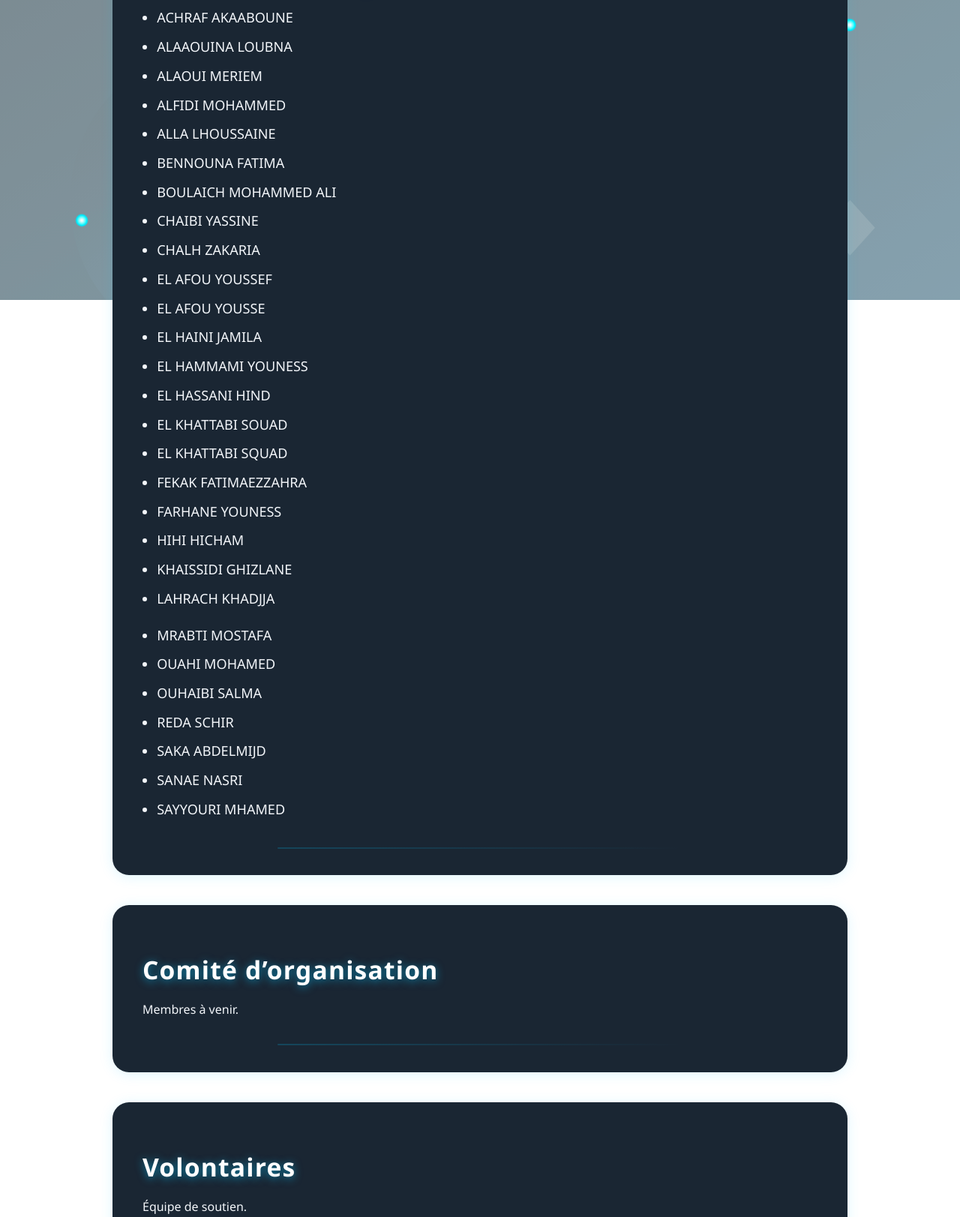
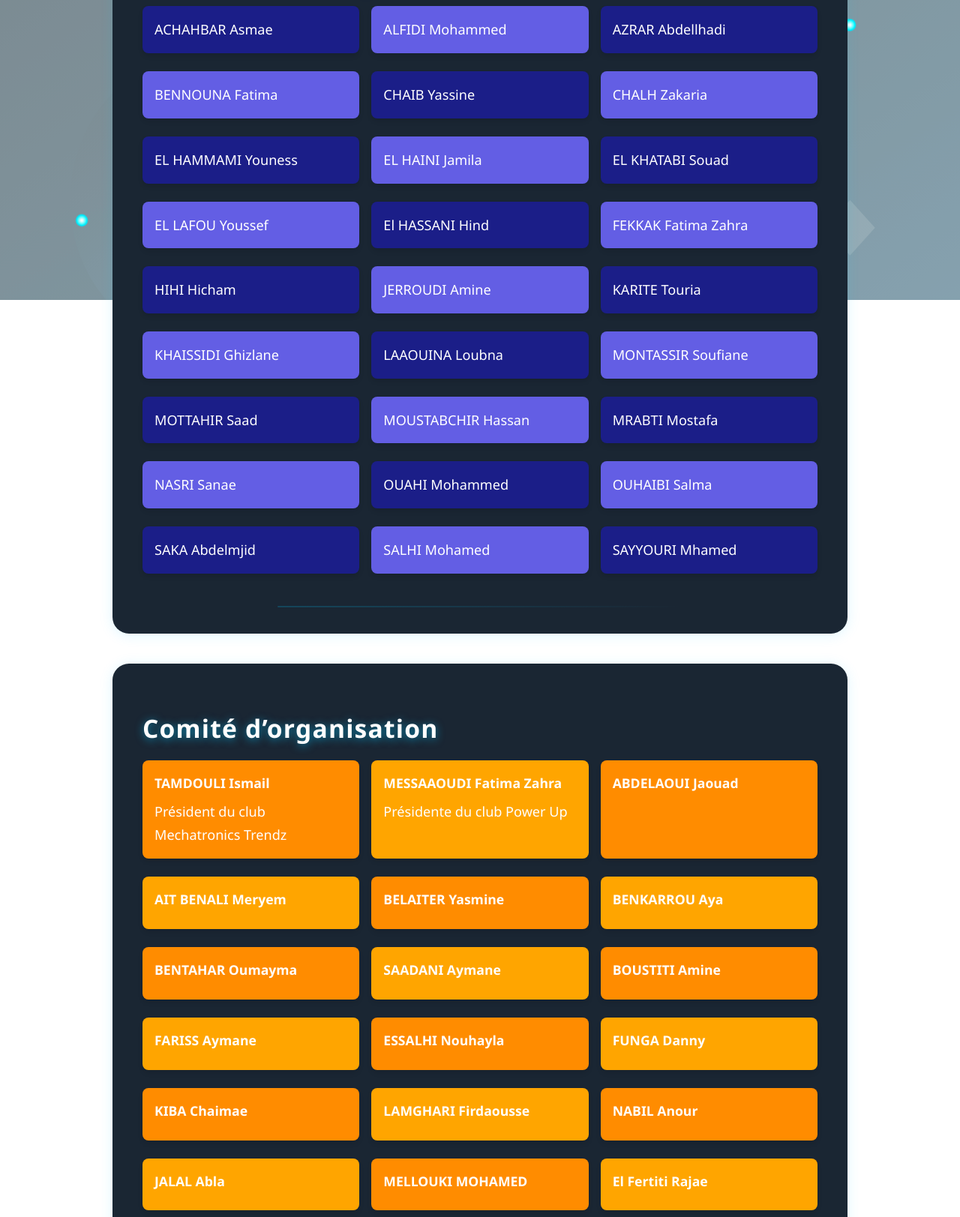
Before and after one commit to lhoussaine-nouary/Innov-Tech-2025-, a website: page src/communities.html in a window 1280 px wide. Shown: the part 400-2023 px from the top of the page at 75% size. Drawn offline with Linux system fonts and the light colour scheme.

Commit message:
Update communities.html

```diff
--- a/src/communities.html
+++ b/src/communities.html
@@ -5,6 +5,76 @@
   <meta name="viewport" content="width=device-width, initial-scale=1.0">
   <title>Communautés — INNOV'TECH 2025</title>
   <link rel="stylesheet" href="css/styles.css">
+  <link rel="stylesheet" href="https://cdnjs.cloudflare.com/ajax/libs/font-awesome/4.7.0/css/font-awesome.min.css">
+  <style>
+      .organization-community-list {
+        list-style: none;
+        padding: 0;
+        margin: 0;
+        display: grid;
+        grid-template-columns: repeat(auto-fit, minmax(250px, 1fr));
+        gap: 1rem;
+      }
+
+      .organization-community-list li {
+        background: #2c5364;
+        color: #fff;
+        padding: 1rem;
+        border-radius: 8px;
+        box-shadow: 0 4px 6px rgba(0, 0, 0, 0.1);
+        transition: transform 0.2s, box-shadow 0.2s;
+      }
+
+      .organization-community-list li:hover {
+        transform: translateY(-5px);
+        box-shadow: 0 6px 10px rgba(0, 0, 0, 0.15);
+      }
+
+      .organization-community-list li strong {
+        display: block;
+        font-size: 1.1rem;
+        margin-bottom: 0.5rem;
+      }
+
+      .organization-community-list li:nth-child(odd) {
+        background: #ff8c00; /* Orange foncé */
+      }
+
+      .organization-community-list li:nth-child(even) {
+        background: #ffa500; /* Orange clair */
+      }
+
+      .scientific-community-list {
+        list-style: none;
+        padding: 0;
+        margin: 0;
+        display: grid;
+        grid-template-columns: repeat(auto-fit, minmax(250px, 1fr));
+        gap: 1rem;
+      }
+
+      .scientific-community-list li {
+        background: #2c5364;
+        color: #fff;
+        padding: 1rem;
+        border-radius: 8px;
+        box-shadow: 0 4px 6px rgba(0, 0, 0, 0.1);
+        transition: transform 0.2s, box-shadow 0.2s;
+      }
+
+      .scientific-community-list li:hover {
+        transform: translateY(-5px);
+        box-shadow: 0 6px 10px rgba(0, 0, 0, 0.15);
+      }
+
+      .scientific-community-list li:nth-child(odd) {
+        background: #1b1e88; /* Orange foncé */
+      }
+
+      .scientific-community-list li:nth-child(even) {
+        background: #635ee4; /* Orange clair */
+      }
+    </style>
 </head>
 <body class="bg-navy text-white">
   <div class="background-art">
@@ -64,7 +134,6 @@
         <li><a href="program.html">Programme</a></li>
         <li><a href="speakers.html">Intervenants</a></li>
         <li><a href="communities.html" class="active">Communautés</a></li>
-        <li><a href="registration.html">Inscription</a></li>
         <li><a href="sponsors.html">Sponsors</a></li>
         <li><a href="news.html">Actualités</a></li>
       </ul>
@@ -90,7 +159,6 @@
         <li><a href="program.html">Programme</a></li>
         <li><a href="speakers.html">Intervenants</a></li>
         <li><a href="communities.html" class="active">Communautés</a></li>
-        <li><a href="registration.html">Inscription</a></li>
         <li><a href="sponsors.html">Sponsors</a></li>
         <li><a href="news.html">Actualités</a></li>
       </ul>
@@ -100,42 +168,71 @@
     <section>
       <h2>Comité scientifique</h2>
       <ul class="scientific-community-list">
-        <li>ACHRAF AKAABOUNE</li>
-        <li>ALAAOUINA LOUBNA</li>
-        <li>ALAOUI MERIEM</li>
-        <li>ALFIDI MOHAMMED</li>
-        <li>ALLA LHOUSSAINE</li>
-        <li>BENNOUNA FATIMA</li>
-        <li>BOULAICH MOHAMMED ALI</li>
-        <li>CHAIBI YASSINE</li>
-        <li>CHALH ZAKARIA</li>
-        <li>EL AFOU YOUSSEF</li>
-        <li>EL AFOU YOUSSE</li>
-        <li>EL HAINI JAMILA</li>
-        <li>EL HAMMAMI YOUNESS</li>
-        <li>EL HASSANI HIND</li>
-        <li>EL KHATTABI SOUAD</li>
-        <li>EL KHATTABI SQUAD</li>
-        <li>FEKAK FATIMAEZZAHRA</li>
-        <li>FARHANE YOUNESS</li>
-        <li>HIHI HICHAM</li>
-        <li>KHAISSIDI GHIZLANE</li>
-        <li>LAHRACH KHADJJA</li>
-      </ul>
-      <ul class="scientific-community-list">
-        <li>MRABTI MOSTAFA</li>
-        <li>OUAHI MOHAMED</li>
-        <li>OUHAIBI SALMA</li>
-        <li>REDA SCHIR</li>
-        <li>SAKA ABDELMIJD</li>
-        <li>SANAE NASRI</li>
-        <li>SAYYOURI MHAMED</li>
+        <li>ACHAHBAR Asmae</li>
+        <li>ALFIDI Mohammed</li>
+        <li>AZRAR Abdellhadi</li>
+        <li>BENNOUNA Fatima</li>
+        <li>CHAIB Yassine</li>
+        <li>CHALH Zakaria</li>
+        <li>EL HAMMAMI Youness</li>
+        <li>EL HAINI Jamila</li>
+        <li>EL KHATABI Souad</li>
+        <li>EL LAFOU Youssef</li>
+        <li>El HASSANI Hind</li>
+        <li>FEKKAK Fatima Zahra</li>
+        <li>HIHI Hicham</li>
+        <li>JERROUDI Amine</li>
+        <li>KARITE Touria</li>
+        <li>KHAISSIDI Ghizlane</li>
+        <li>LAAOUINA Loubna</li>
+        <li>MONTASSIR Soufiane</li>
+        <li>MOTTAHIR Saad</li>
+        <li>MOUSTABCHIR Hassan</li>
+        <li>MRABTI Mostafa</li>
+        <li>NASRI Sanae</li>
+        <li>OUAHI Mohammed</li>
+        <li>OUHAIBI Salma</li>
+        <li>SAKA Abdelmjid</li>
+        <li>SALHI Mohamed</li>
+        <li>SAYYOURI Mhamed</li>
       </ul>
     </section>
 
     <section>
       <h2>Comité d’organisation</h2>
-      <p>Membres à venir.</p>
+      <ul class="organization-community-list">
+        <li><strong>TAMDOULI Ismail</strong>Président du club Mechatronics Trendz</li>
+        <li><strong>MESSAAOUDI Fatima Zahra</strong>Présidente du club Power Up</li>
+        <li><strong>ABDELAOUI Jaouad</strong></li>
+        <li><strong>AIT BENALI Meryem</strong></li>
+        <li><strong>BELAITER Yasmine</strong></li>
+        <li><strong>BENKARROU Aya</strong></li>
+        <li><strong>BENTAHAR Oumayma</strong></li>
+        <li><strong>SAADANI Aymane</strong></li>
+        <li><strong>BOUSTITI Amine</strong></li>
+        <li><strong>FARISS Aymane</strong></li>
+        <li><strong>ESSALHI Nouhayla</strong></li>
+        <li><strong>FUNGA Danny</strong></li>
+        <li><strong>KIBA Chaimae</strong></li>
+        <li><strong>LAMGHARI Firdaousse</strong></li>
+        <li><strong>NABIL Anour</strong></li>
+        <li><strong>JALAL Abla</strong></li>
+        <li><strong>MELLOUKI MOHAMED</strong></li>
+        <li><strong>El Fertiti Rajae</strong></li>
+        <li><strong>NOUARY Lhoussaine</strong></li>
+        <li><strong>AMRANI ZERIFI Meryem</strong></li>
+        <li><strong>MSSIYAH Douae</strong></li>
+        <li><strong>EL-KHADIRY Yassmina</strong></li>
+        <li><strong>EL BADRI Samia</strong></li>
+        <li><strong>ERRADI Mohamed</strong></li>
+        <li><strong>EL KASMY Abdelilah</strong></li>
+        <li><strong>UMAR Ahmad Farouk</strong></li>
+        <li><strong>DCHIOUCH Imane</strong></li>
+        <li><strong>OUANZI Taoufik</strong></li>
+        <li><strong>NAHNAHI Khadija</strong></li>
+        <li><strong>ASRI Abdeljabbar</strong></li>
+        <li><strong>EL ADDAOUI Yassine</strong></li>
+      </ul>
     </section>
 
     <section>
@@ -167,7 +264,7 @@
             <li><a href="index.html">Accueil</a></li>
             <li><a href="program.html">Programme</a></li>
             <li><a href="speakers.html">Intervenants</a></li>
-            <li><a href="registration.html">Inscription</a></li>
+            <li><a href="contact.html">Contact</a></li>
           </ul>
         </div>
       </div>
@@ -180,6 +277,10 @@
           <a href="https://www.linkedin.com/company/mechatronics-trendz-b69240203/" target="_blank" class="footer-icon linkedin" title="LinkedIn Mechatronics TrendZ"><i class="fa fa-linkedin"></i></a>
           <a href="https://nouary.github.io/Power-Up/index.html" target="_blank" class="footer-icon web" title="Site PowerUP"><i class="fa fa-globe"></i></a>
         </div>
+        <div class="footer-contact">
+          <a href="mailto:mhamed.sayyouri@usmba.ac.ma"><i class="fa fa-envelope"></i> mhamed.sayyouri@usmba.ac.ma</a><br>
+          <span><i class="fa fa-map-marker"></i> ENSA Fès, Maroc</span>
+        </div>
       </div>
     </div>
   </footer>
```
